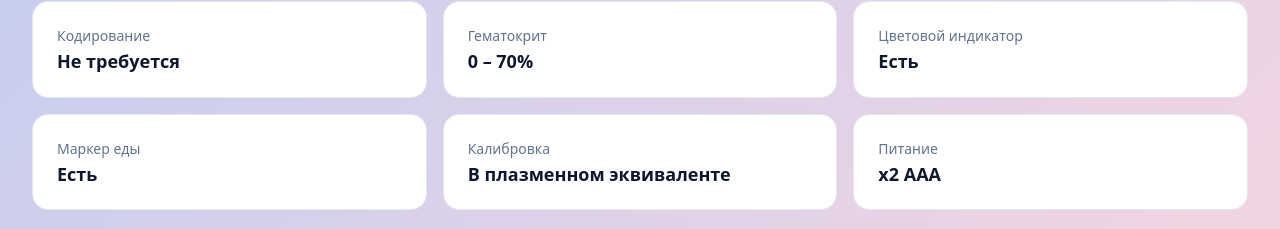
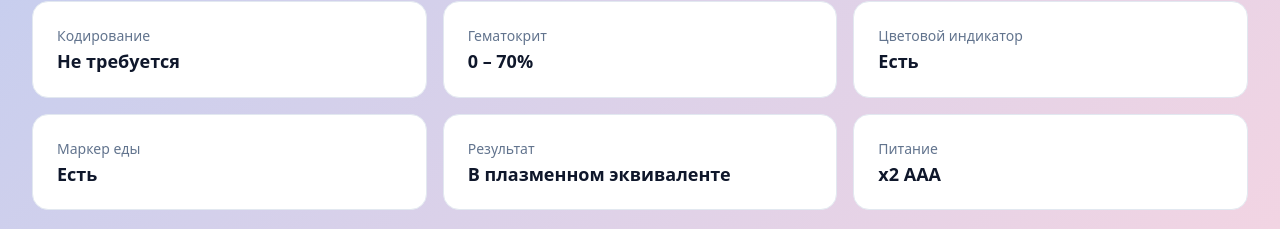
Before and after one commit to morozovalex1688-ux/konsung-rus-, a Next.js app: page / in a window 1280 px wide. Shown: the part 2069-2298 px from the top of the page. Built offline with nearby package versions, Linux system fonts and the light colour scheme.

Commit message:
Заменено 'Калибровка' на 'Результат' в характеристиках глюкометров

```diff
--- a/app/page.tsx
+++ b/app/page.tsx
@@ -285,7 +285,7 @@ export default function KonsungRus() {
               { label: "Гематокрит", value: "0 – 70%" },
               { label: "Цветовой индикатор", value: "Есть" },
               { label: "Маркер еды", value: "Есть" },
-              { label: "Калибровка", value: "В плазменном эквиваленте" },
+              { label: "Результат", value: "В плазменном эквиваленте" },
               { label: "Питание", value: "х2 ААА" },
             ].map((spec, i) => (
               <div key={i} className="spec-card bg-white border rounded-2xl p-4 sm:p-6">
--- a/content/products.ts
+++ b/content/products.ts
@@ -57,7 +57,7 @@ export const products: Product[] = [
       { label: "Гематокрит", value: "0 – 70%" },
       { label: "Цветовой индикатор", value: "Есть" },
       { label: "Маркер еды", value: "Есть" },
-      { label: "Калибровка", value: "В плазменном эквиваленте" },
+      { label: "Результат", value: "В плазменном эквиваленте" },
       { label: "Питание", value: "2 × AAA" },
     ],
     pdf: "sejoy-glucometer-instruction.pdf",
@@ -87,7 +87,7 @@ export const products: Product[] = [
       { label: "Гематокрит", value: "0 – 70%" },
       { label: "Цветовой индикатор", value: "Есть" },
       { label: "Маркер еды", value: "Есть" },
-      { label: "Калибровка", value: "В плазменном эквиваленте" },
+      { label: "Результат", value: "В плазменном эквиваленте" },
       { label: "Питание", value: "2 × AAA" },
     ],
     pdf: "sejoy-glucometer-instruction.pdf",
```
